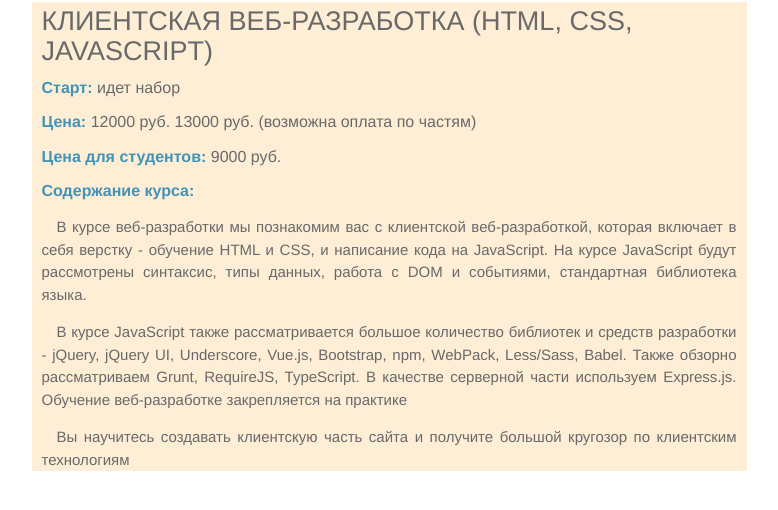
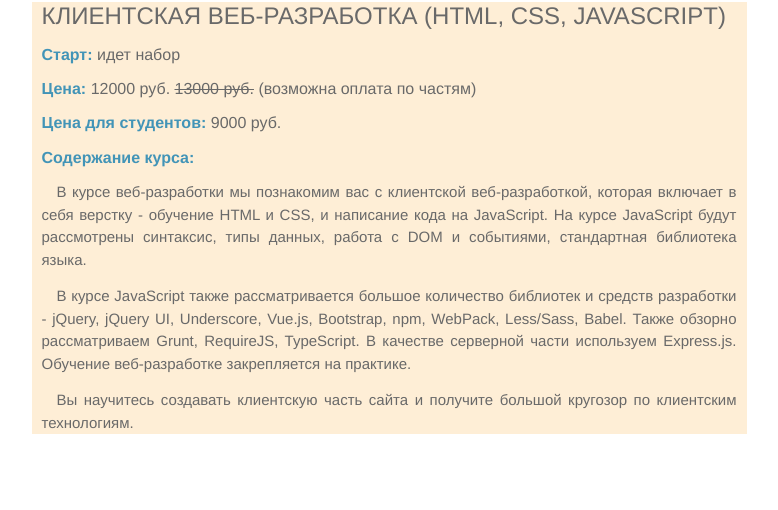
Before and after one commit to Sibimay/academitClientWeb, a plain HTML site: page css_text/index.html in a window 1280 px wide. Shown: the whole page, without its empty margins (251-1029 px from the left). Drawn offline with Linux system fonts and the light colour scheme.

Commit message:
Fix css text and css table

```diff
--- a/css_form/style-form.css
+++ b/css_form/style-form.css
@@ -1,7 +1,7 @@
 .common {
     max-width: 736px;
     font-family: Helvetica, "Arial Rounded MT Bold", sans-serif;
-    padding-left: 17px;
+    padding-left: 20px;
     margin: auto;
     color: #7f7f7f;
     box-sizing: border-box;
@@ -40,7 +40,7 @@
 
 .common p {
     margin-top: auto;
-    color: dimgrey;
+    color: #696969FF;
 }
 
 .common textarea {
@@ -50,7 +50,7 @@
 .send-button {
     padding: 8px;
     background-color: #378db2;
-    color: white;
+    color: #FFF;
     font-weight: bold;
     border: none;
     cursor: pointer;
--- a/css_table/style-table.css
+++ b/css_table/style-table.css
@@ -4,7 +4,7 @@
     border-collapse: collapse;
     font-family: Helvetica, "Arial Unicode MS", sans-serif;
     margin: auto;
-    font-size: 18px;
+    font-size: 20px;
     text-align: left;
     margin-block-start: 30px;
     box-sizing: border-box;
@@ -20,7 +20,7 @@
 .table th {
     font-weight: normal;
     background-color: #3498db;
-    color: #ffffff;
+    color: #fff;
 }
 
 .table tbody tr:nth-child(odd) {
--- a/css_text/index.html
+++ b/css_text/index.html
@@ -1,8 +1,8 @@
 <!DOCTYPE html>
 <html>
 <head>
-    <link rel="stylesheet" type="text/css" href="normalize.css">
-    <link rel="stylesheet" type="text/css" href="style.css">
+    <link rel="stylesheet" href="normalize.css">
+    <link rel="stylesheet" href="style.css">
     <meta charset="UTF-8">
     <title>Клиентская веб-разработка</title>
 </head>
@@ -10,12 +10,12 @@
 <div class="common">
     <h1 class="title">КЛИЕНТСКАЯ ВЕБ-РАЗРАБОТКА (HTML, CSS, JAVASCRIPT)</h1>
 
-    <p><span class="sub-text">Старт: </span>идет набор</p>
-    <p><span class="sub-text">Цена: </span>12000 руб. <span class="crossedOut">13000 руб.</span> (возможна оплата по
+    <p class="paragraph"><span class="sub-text">Старт: </span>идет набор</p>
+    <p class="paragraph"><span class="sub-text">Цена: </span>12000 руб. <span class="crossed-out">13000 руб.</span> (возможна оплата по
         частям)</p>
-    <p><span class="sub-text">Цена для студентов: </span>9000 руб.</p>
+    <p class="paragraph"><span class="sub-text">Цена для студентов: </span>9000 руб.</p>
 
-    <p><span class="sub-text">Содержание курса:</span></p>
+    <p class="paragraph"><span class="sub-text">Содержание курса:</span></p>
     <p class="description">В курсе веб-разработки мы познакомим вас с клиентской веб-разработкой, которая включает в
         себя верстку -
         обучение
@@ -27,9 +27,9 @@
         UI,
         Underscore, Vue.js, Bootstrap, npm, WebPack, Less/Sass, Babel. Также обзорно рассматриваем Grunt, RequireJS,
         TypeScript. В качестве серверной части используем Express.js. Обучение веб-разработке закрепляется на
-        практике</p>
+        практике.</p>
     <p class="description">Вы научитесь создавать клиентскую часть сайта и получите большой кругозор по клиентским
-        технологиям</p>
+        технологиям.</p>
 </div>
 </body>
 </html>
--- a/css_text/style.css
+++ b/css_text/style.css
@@ -5,20 +5,22 @@
     padding-right: 10px;
     max-width: 715px;
     margin: 2px auto;
-    color: dimgray;
+    color: #696969FF;
     box-sizing: border-box;
 }
 
+p.paragraph, .description {
+    margin-block-end: 14px;
+}
+
 .title {
-    font-size: 38px;
-    font-variant: all-small-caps;
+    font-size: 24px;
     font-weight: normal;
-    line-height: 80%;
     margin-block-start: auto;
     margin-block-end: auto;
 }
 
-.former-price {
+.crossed-out {
     text-decoration: line-through;
 }
 
```
Also changed, not shown: css_form/index.html (+7 -2 lines), css_table/index.html (+2 -2 lines).
